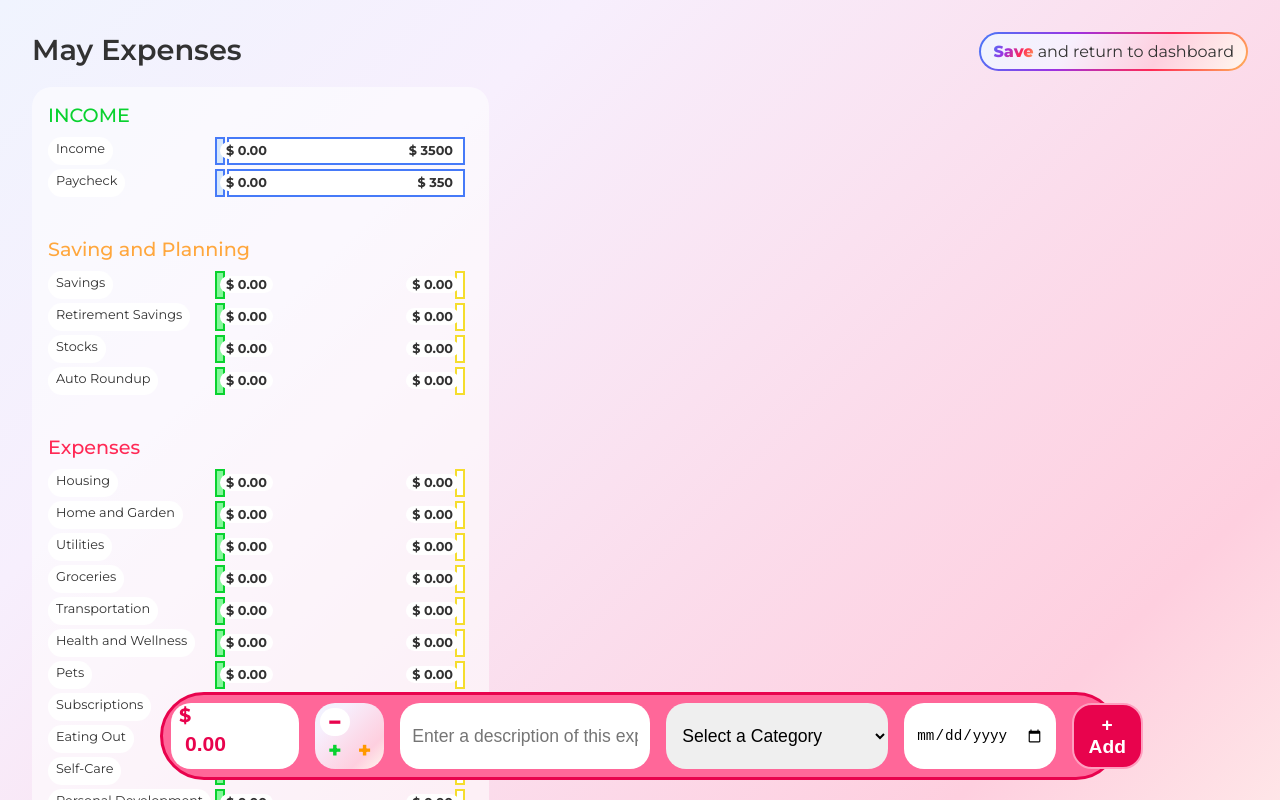
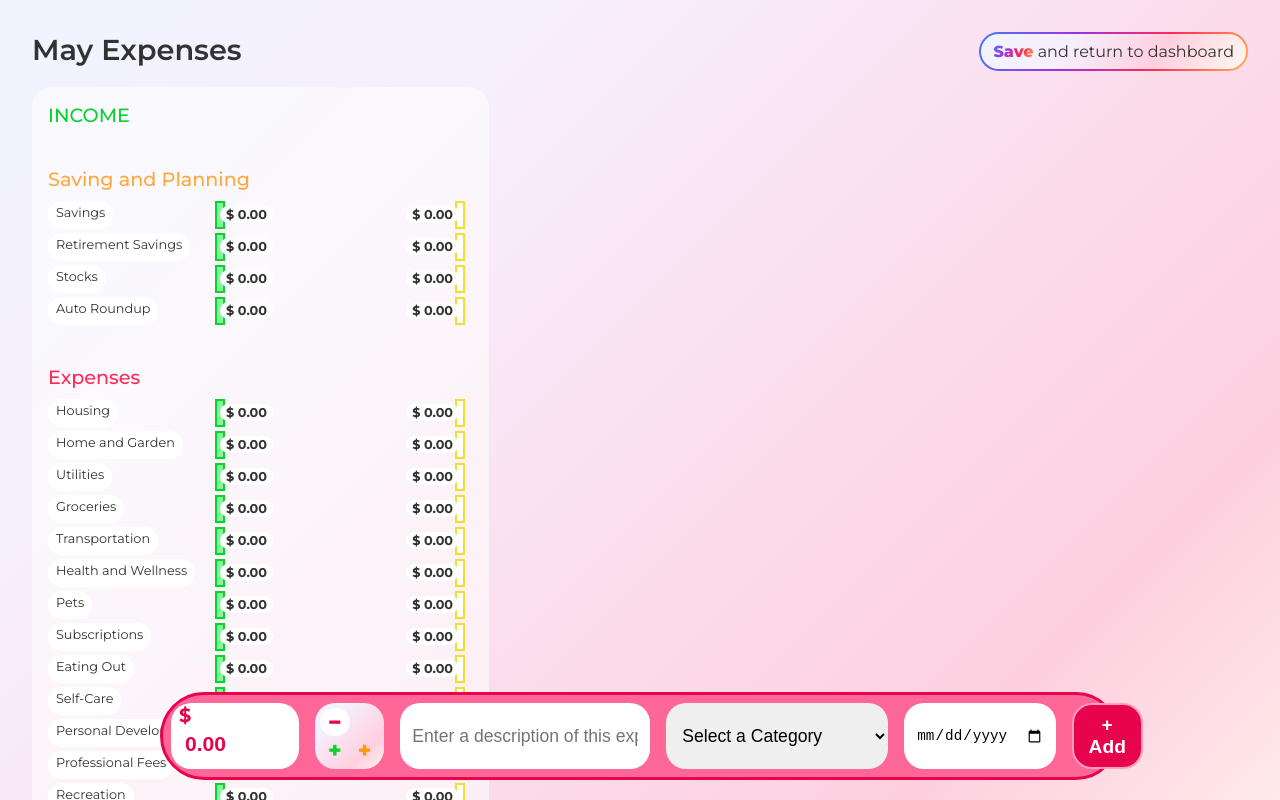
Before and after one commit to rubybeaches/BetterBudgetBuilds, a Next.js app: page /add-expense in a window 1280 px wide. Shown: the top 800 px of the page. Built offline with nearby package versions, Linux system fonts and the light colour scheme.

Commit message:
apply income categories to dashboard and expense pages

```diff
--- a/src/app/add-expense/page.tsx
+++ b/src/app/add-expense/page.tsx
@@ -30,8 +30,11 @@ const AddExpense = ({
     : today.toLocaleString("en-US", { month: "long" });
   const year = today.getFullYear();
   const router = useRouter();
+  const [userIncomeCategories, setUserIncomeCategories] = useState<category[]>(
+    []
+  );
   const [userCategories, setUserCategories] = useState<category[]>(categories);
-  const [userExpenses, setUserExpenses] = useState<expense[]>(seedExpenses);
+  const [userExpenses, setUserExpenses] = useState<expense[]>([]);
   const [income, setIncome] = useState(0);
   const monthlyIncome = income / 12;
 
@@ -39,8 +42,14 @@ const AddExpense = ({
     const items: any = localStorage.getItem("userCategories");
     const expenses: any = localStorage.getItem("userExpenses");
     const income: any = localStorage.getItem("income");
+    const incomeCats: any = localStorage.getItem("userIncomeCategories");
     if (income) {
       setIncome(Number(JSON.parse(income)));
+    }
+    if (incomeCats) {
+      setUserIncomeCategories(() => {
+        return sortCategories(JSON.parse(incomeCats), "category");
+      });
     }
     if (items) {
       setUserCategories(() => {
@@ -110,27 +119,25 @@ const AddExpense = ({
         <div className="summaryWrapper">
           <div id="summaryIncome">
             <h2>INCOME</h2>
-            <span className="summaryProgressBar">
-              <p className="categoryName">{"Income"}</p>
-              <ProgressBar
-                categoryExpenseTotal={incomeExpenses.reduce(
-                  (sum, exp) =>
-                    exp.category == "Income" ? sum + exp.amount : sum,
-                  0
-                )}
-                budgetTotal={"3500"}
-              />
-            </span>
-            <span className="summaryProgressBar">
-              <p className="categoryName">{"Paycheck"}</p>
+            {userIncomeCategories.map(
+              (category, index) =>
+                category.type == "income" &&
+                category.active == 1 && (
+                  <span key={index} className="summaryProgressBar">
+                    <p className="categoryName">{category.category}</p>
                     <ProgressBar
                       categoryExpenseTotal={getCategoryExpenses(
                         incomeExpenses,
-                  "Paycheck"
+                        category.category
                       )}
-                budgetTotal={"350"}
+                      budgetTotal={multiplyPercentToFloat(
+                        category.curr,
+                        monthlyIncome
+                      )}
                     />
                   </span>
+                )
+            )}
           </div>
           <div id="summarySavings">
             <h2>Saving and Planning</h2>
```
Also changed, not shown: src/app/dashboard/page.tsx (+12 -14 lines). Lines whose indentation alone changed are shown as unchanged.
